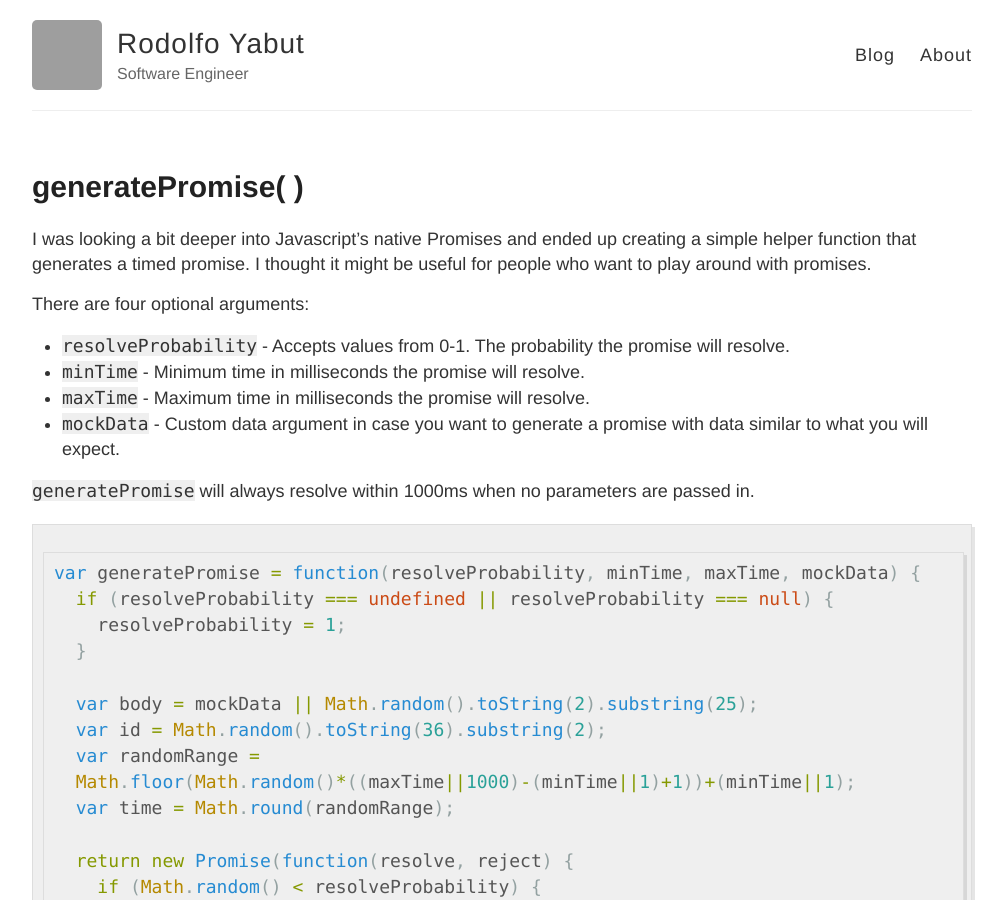
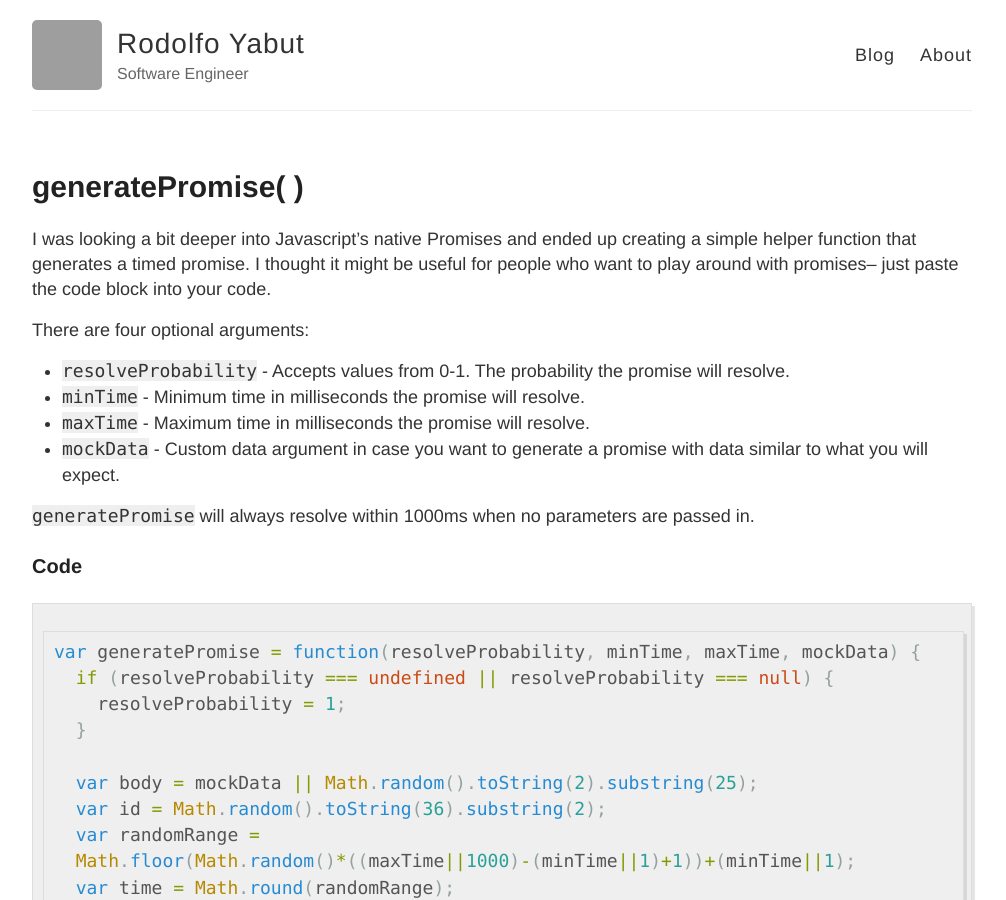
Before and after one commit to rodocite/rodocite.github.io, a Jekyll site: the page built from _posts/2015-10-12-generatePromise.md, in a window 1280 px wide and 900 px high. Shown: the whole window, without its empty margins (138-1144 px from the left). Built offline with Jekyll 4.4.1, drawn with Linux system fonts in a browser that asks for light colours; Markdown is read by kramdown in place of the engine named in the settings; comment, search, counter and statistics services are not loaded; grey boxes are pictures that could not be loaded.

Commit message:
Update 2015-10-12-generatePromise.md

````diff
--- a/_posts/2015-10-12-generatePromise.md
+++ b/_posts/2015-10-12-generatePromise.md
@@ -2,7 +2,7 @@
 layout: post
 title: generatePromise( )
 ---
-I was looking a bit deeper into Javascript's native Promises and ended up creating a simple helper function that generates a timed promise. I thought it might be useful for people who want to play around with promises.
+I was looking a bit deeper into Javascript's native Promises and ended up creating a simple helper function that generates a timed promise. I thought it might be useful for people who want to play around with promises-- just paste the code block into your code.
 
 There are four optional arguments:
 
@@ -13,6 +13,7 @@ There are four optional arguments:
 
 `generatePromise` will always resolve within 1000ms when no parameters are passed in.
 
+### Code
 ```javascript
 var generatePromise = function(resolveProbability, minTime, maxTime, mockData) {
   if (resolveProbability === undefined || resolveProbability === null) {
````
